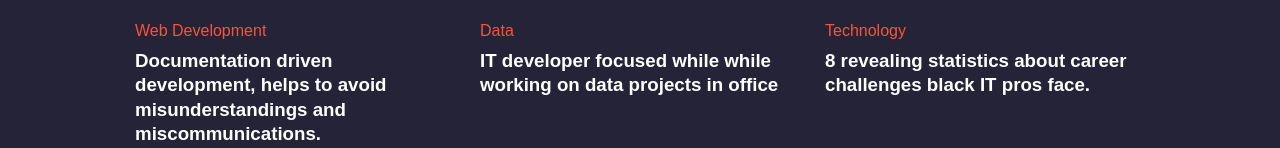
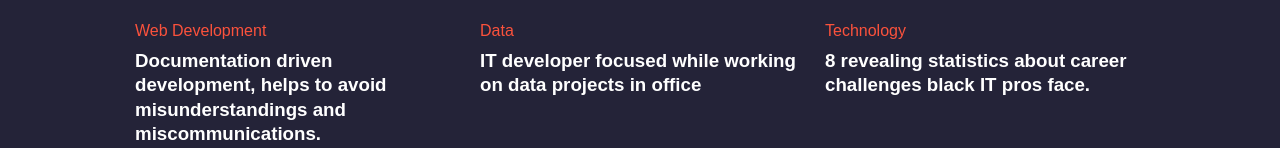
Before and after one commit to CODEWITHSTG/portfolio3, a plain HTML site: page index.html in a window 1280 px wide. Shown: the part 5430-5578 px from the top of the page. Drawn offline with Linux system fonts and the light colour scheme.

Commit message:
index.html

```diff
--- a/index.html
+++ b/index.html
@@ -548,7 +548,7 @@
                 <a href="#" class="card-tag">Data</a>
 
                 <h3 class="card-title">
-                  <a href="#">IT developer focused while while working on data projects in office</a>
+                  <a href="#">IT developer focused while working on data projects in office</a>
                 </h3>
 
               </div>
```
